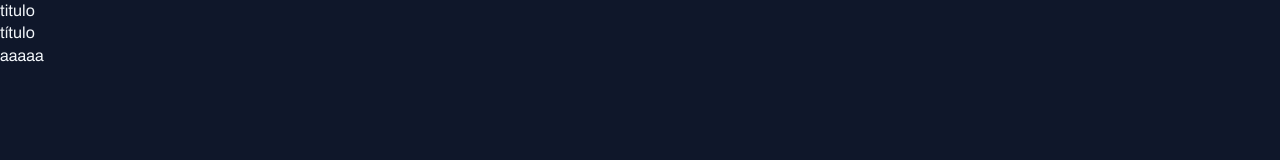
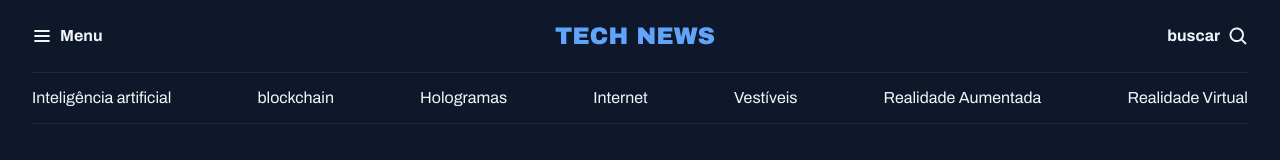
Before and after one commit to yansandalo/proj-portal-de-noticias, a plain HTML site: page index.html in a window 1280 px wide. Drawn offline with Linux system fonts and the light colour scheme.

Commit message:
add header

```diff
--- a/index.html
+++ b/index.html
@@ -13,8 +13,33 @@
   <title>Portal de notícias</title>
 </head>
 <body>
- <h1>titulo</h1>
- <h2>título</h2>
-<a href="#">aaaaa</a>
+<header class="container">
+<nav id="primary" class="grid grid-flow-col">
+<div>
+  <img src="assets/icons/List.svg" alt="ícone de menu">
+<strong>Menu</strong>
+</div>
+
+<div>
+<img src="assets/Logo.svg" alt="tech news logo">
+</div>
+
+<div>
+  <strong>buscar</strong>
+  <img src="assets/icons/MagnifyingGlass.svg" alt="ícone de lupa pra pesquisar">
+</div>
+</nav>
+
+<nav id="secondary" class="grid grid-flow-col">
+  <a href="#">Inteligência artificial</a>
+  <a href="#">blockchain</a>
+  <a href="#">Hologramas</a>
+  <a href="#">Internet </a>
+  <a href="#">Vestíveis</a>
+  <a href="#">Realidade Aumentada</a>
+  <a href="#">Realidade Virtual</a>
+</nav>
+
+</header>
 </body>
 </html>
--- a/styles/global.css
+++ b/styles/global.css
@@ -41,3 +41,19 @@ a:hover {
 h1, h2, h3 {
   font: inherit;
 }
+
+.container {
+  max-width: 1280px;
+  padding-inline: 32px;
+  margin-inline: auto;
+
+}
+
+/* Utility-first */
+.grid {
+  display: grid;
+}
+
+.grid-flow-col {
+  grid-auto-flow: column;
+}
--- /dev/null
+++ b/styles/header.css
@@ -0,0 +1,26 @@
+#primary {
+  padding-block: 20px;
+
+  div {
+    display:flex;
+    align-items: center;
+    gap: 8px
+    ;
+  }
+
+  /* nesting css */
+  div:nth-child(2) {
+    margin-inline: auto;
+  }
+
+  div:nth-child(3) {
+    justify-self: end;
+  }
+}
+
+#secondary {
+  padding-block: 14px;
+  border: solid 1px var(--stroke-color);
+  border-inline: none;
+  justify-content: space-between;
+}
--- a/styles/index.css
+++ b/styles/index.css
@@ -1 +1,2 @@
 @import url(global.css);
+@import url(header.css);
```
